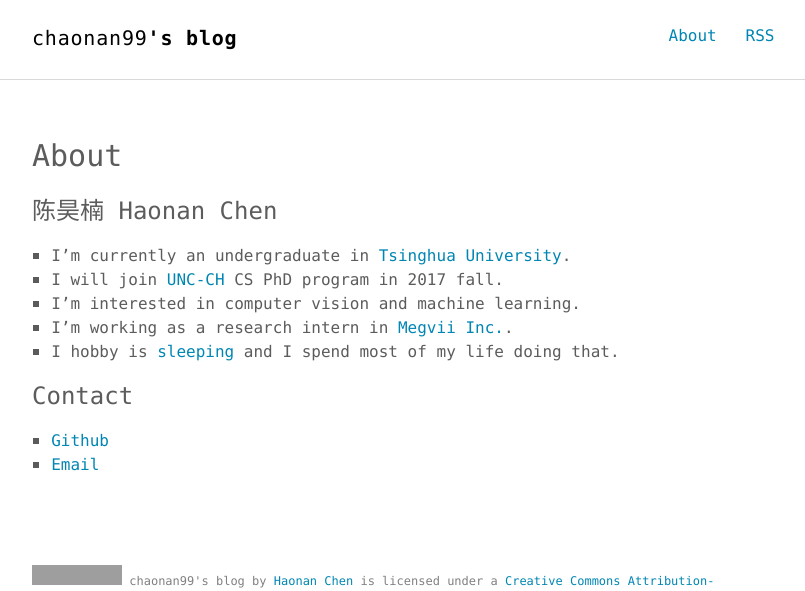
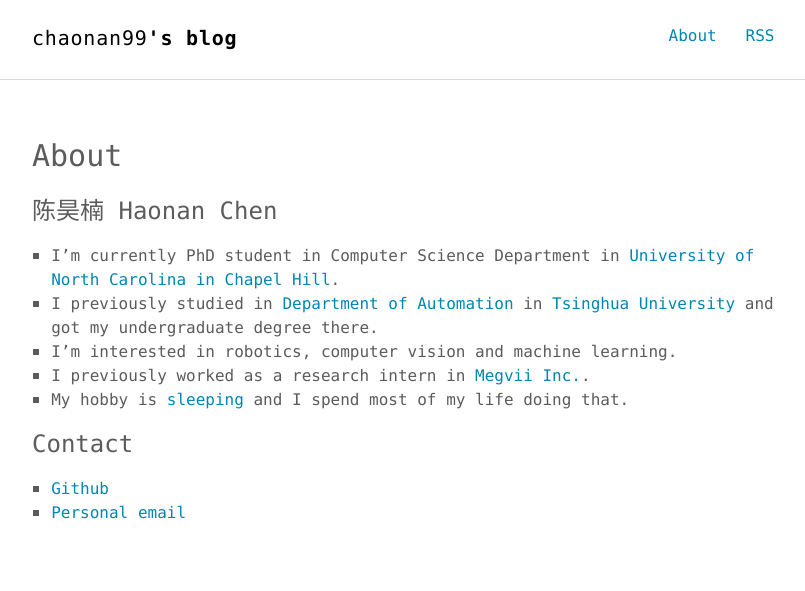
Before and after one commit to chaonan99/chaonan99.github.io, a Jekyll site: the page built from about.md, in a window 1280 px wide. Shown: the top 591 px of the page, without its empty margins (232-1037 px from the left). Built offline with Jekyll 4.4.1, drawn with Linux system fonts in a browser that asks for light colours; grey boxes are pictures that could not be loaded.

Commit message:
Update about page

```diff
--- a/about.md
+++ b/about.md
@@ -5,13 +5,13 @@ permalink: /about/
 ---
 
 ### 陈昊楠 Haonan Chen
-* I'm currently an undergraduate in [Tsinghua University](http://www.tsinghua.edu.cn/publish/newthuen/).
-* I will join [UNC-CH](http://www.unc.edu/) CS PhD program in 2017 fall.
-* I'm interested in computer vision and machine learning.
-* I'm working as a research intern in [Megvii Inc.](https://megvii.com/).
-* I hobby is [sleeping](https://en.wikipedia.org/wiki/Sleep) and I spend most of my life doing that.
+* I'm currently PhD student in Computer Science Department in [University of North Carolina in Chapel Hill](http://www.unc.edu/).
+* I previously studied in [Department of Automation](http://www.tsinghua.edu.cn/publish/auen/) in [Tsinghua University](http://www.tsinghua.edu.cn/publish/newthuen/) and got my undergraduate degree there.
+* I'm interested in robotics, computer vision and machine learning.
+* I previously worked as a research intern in [Megvii Inc.](https://megvii.com/).
+* My hobby is [sleeping](https://en.wikipedia.org/wiki/Sleep) and I spend most of my life doing that.
 
 ### Contact
 * [Github](http://github.com/chaonan99)
-* [Email](mailto:chenhaonan1995@gmail.com)
+* [Personal email](mailto:chenhaonan1995@gmail.com)
 <!-- * Email: ![img](http://latex.codecogs.com/svg.latex?chenhaonan1995) at-mark ![img](http://latex.codecogs.com/svg.latex?gmail) dot-mark ![img](http://latex.codecogs.com/svg.latex?com) -->
```
